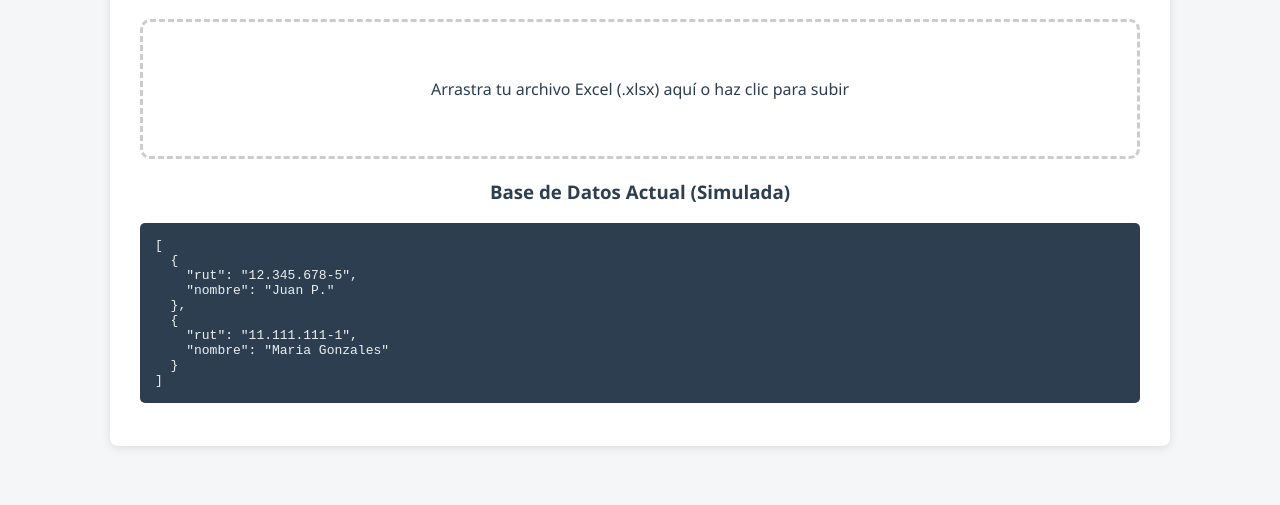
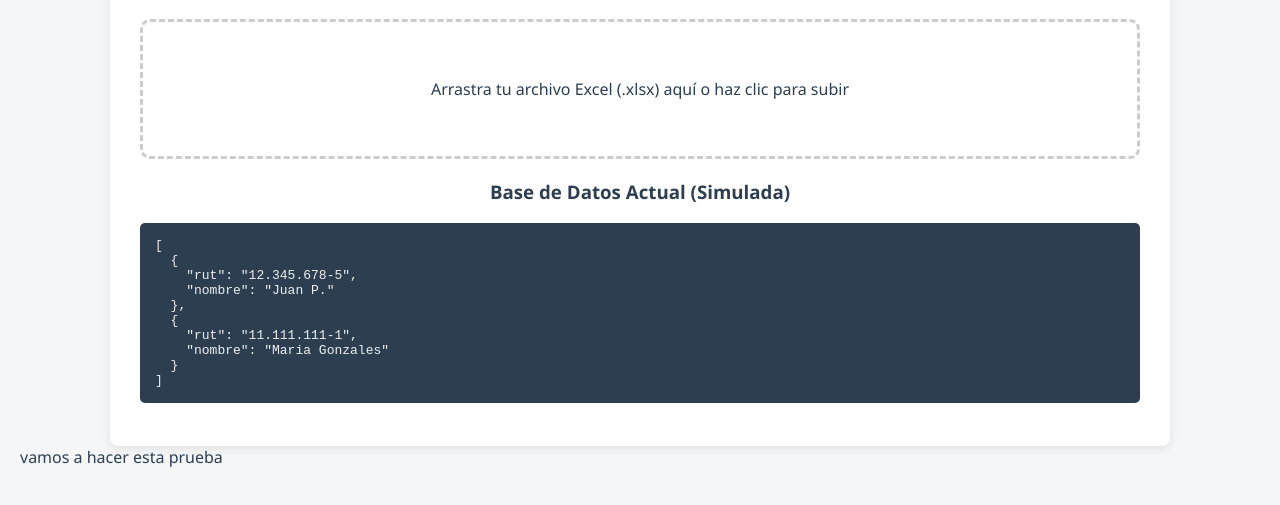
Before and after one commit to icykevin0-beep/Prueba-APR-1.0, a plain HTML site: page index.html in a window 1280 px wide. Shown: the part 117-622 px from the top of the page. Drawn offline with Linux system fonts and the light colour scheme.

Commit message:
chore: Add temporary test string to index.html.

```diff
--- a/index.html
+++ b/index.html
@@ -53,3 +53,4 @@
     <script src="script.js"></script>
 </body>
 </html>
+vamos a hacer esta prueba
```
